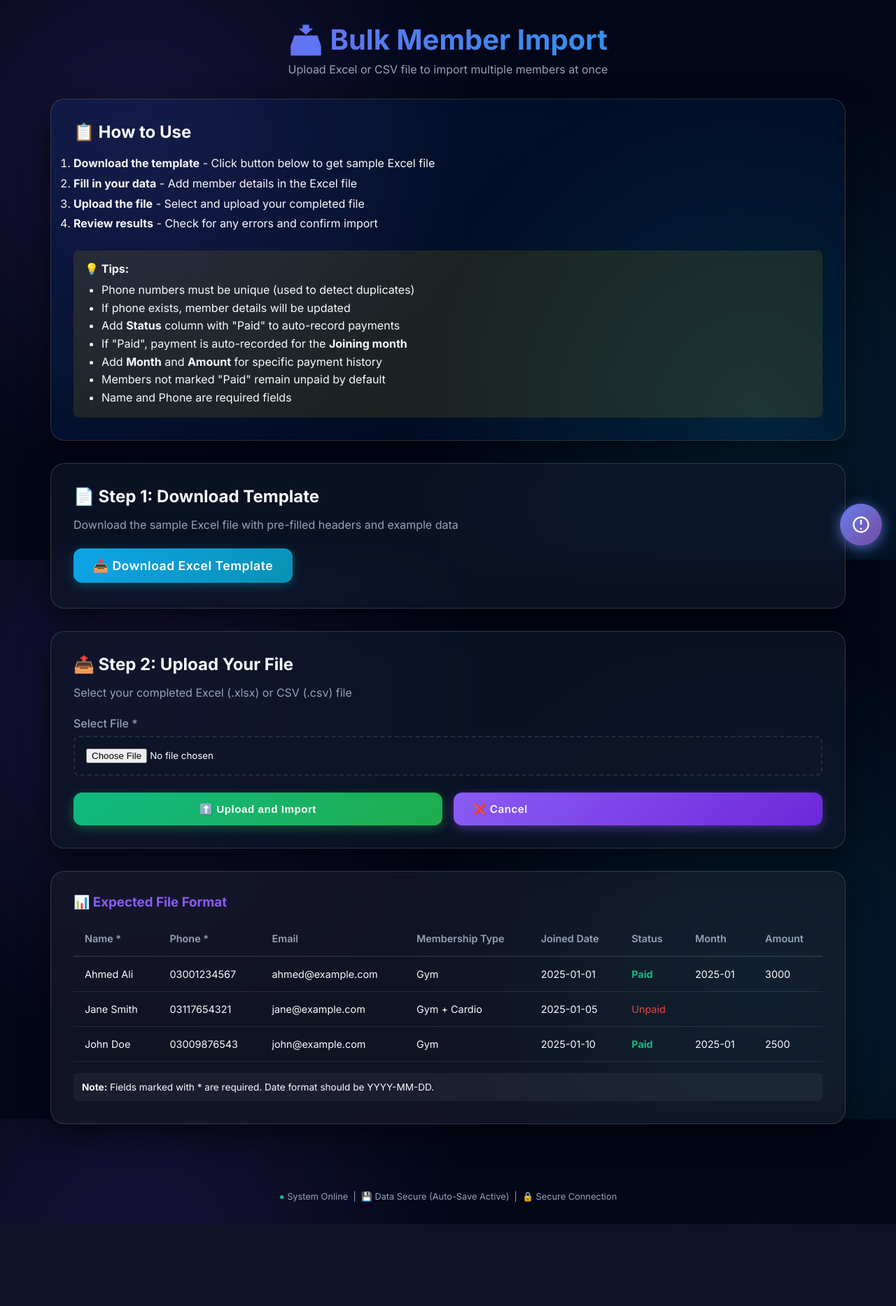
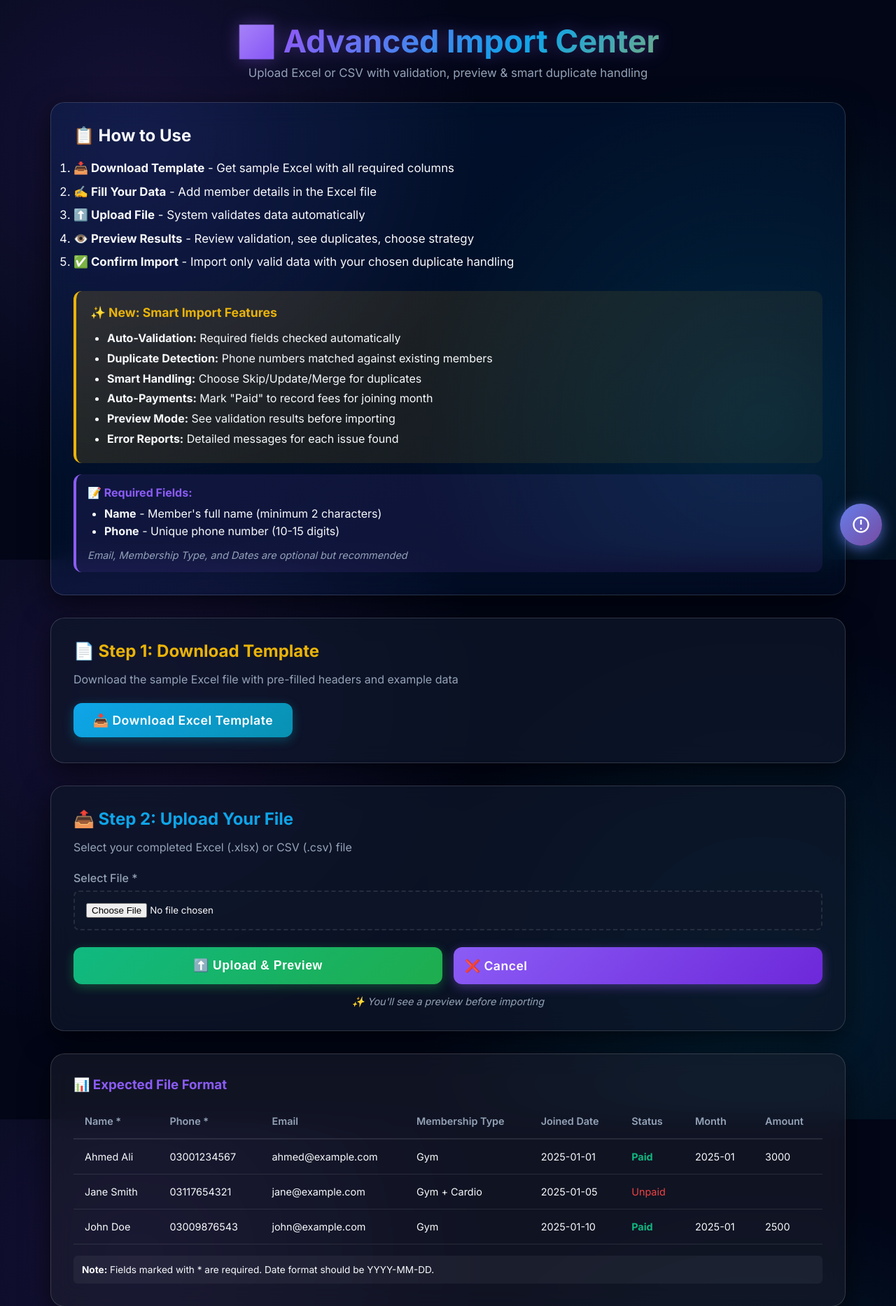
Before and after one commit to AHADKHATTAK1/fitnessmangement, a Flask app: template templates/bulk_import.html in a window 1280 px wide. Shown: the top 1867 px of the page at 70% size. Before the commit the page ends 1750 px from the top, so only its background shows below. Run offline with Flask 3, Linux system fonts and the light colour scheme; the template is opened without the code that fills it, so the values that code supplies are empty; parts of the project's set-up code (start-up, migrations or seed data) failed here and were passed over.

Commit message:
✨ VIP IMPORT UI: Enhanced bulk import page with preview messaging and gold accents

```diff
--- a/templates/bulk_import.html
+++ b/templates/bulk_import.html
@@ -5,10 +5,11 @@
 {% block content %}
 <div style="text-align: center; margin-bottom: 2rem;">
     <h1
-        style="font-size: 2.5rem; background: linear-gradient(135deg, var(--primary), var(--secondary)); -webkit-background-clip: text; background-clip: text; -webkit-text-fill-color: transparent; margin-bottom: 0.5rem;">
-        📥 Bulk Member Import
+        style="font-size: 2.8rem; background: linear-gradient(135deg, #fff 0%, var(--primary) 30%, var(--secondary) 60%, var(--accent-gold) 100%); -webkit-background-clip: text; background-clip: text; -webkit-text-fill-color: transparent; margin-bottom: 0.5rem; filter: drop-shadow(0 0 12px rgba(139, 92, 246, 0.4));">
+        📊 Advanced Import Center
     </h1>
-    <p style="color: var(--text-muted);">Upload Excel or CSV file to import multiple members at once</p>
+    <p style="color: var(--text-muted); font-size: 1.05rem;">Upload Excel or CSV with validation, preview & smart
+        duplicate handling</p>
 </div>
 
 <!-- Instructions Card -->
@@ -16,31 +17,43 @@
     style="margin-bottom: 2rem; background: linear-gradient(145deg, hsla(210, 100%, 50%, 0.1), hsla(210, 100%, 40%, 0.05));">
     <h2 style="margin-bottom: 1rem;">📋 How to Use</h2>
 
-    <ol style="color: var(--text); line-height: 1.8;">
-        <li><strong>Download the template</strong> - Click button below to get sample Excel file</li>
-        <li><strong>Fill in your data</strong> - Add member details in the Excel file</li>
-        <li><strong>Upload the file</strong> - Select and upload your completed file</li>
-        <li><strong>Review results</strong> - Check for any errors and confirm import</li>
+    <ol style="color: var(--text); line-height: 2; font-size: 1.05rem;">
+        <li><strong>📥 Download Template</strong> - Get sample Excel with all required columns</li>
+        <li><strong>✍️ Fill Your Data</strong> - Add member details in the Excel file</li>
+        <li><strong>⬆️ Upload File</strong> - System validates data automatically</li>
+        <li><strong>👁️ Preview Results</strong> - Review validation, see duplicates, choose strategy</li>
+        <li><strong>✅ Confirm Import</strong> - Import only valid data with your chosen duplicate handling</li>
     </ol>
 
     <div
-        style="margin-top: 1.5rem; padding: 1rem; background: hsla(50, 100%, 50%, 0.1); border-left: 4px solid var(--warning); border-radius: 8px;">
-        <strong>💡 Tips:</strong>
+        style="margin-top: 1.5rem; padding: 1.25rem; background: linear-gradient(135deg, rgba(234, 179, 8, 0.15), rgba(234, 179, 8, 0.05)); border-left: 4px solid var(--accent-gold); border-radius: 12px;">
+        <strong style="color: var(--accent-gold); font-size: 1.1rem;">✨ New: Smart Import Features</strong>
+        <ul style="margin: 0.75rem 0 0 1.5rem; line-height: 1.8;">
+            <li><strong>Auto-Validation:</strong> Required fields checked automatically</li>
+            <li><strong>Duplicate Detection:</strong> Phone numbers matched against existing members</li>
+            <li><strong>Smart Handling:</strong> Choose Skip/Update/Merge for duplicates</li>
+            <li><strong>Auto-Payments:</strong> Mark "Paid" to record fees for joining month</li>
+            <li><strong>Preview Mode:</strong> See validation results before importing</li>
+            <li><strong>Error Reports:</strong> Detailed messages for each issue found</li>
+        </ul>
+    </div>
+
+    <div
+        style="margin-top: 1rem; padding: 1rem; background: rgba(139, 92, 246, 0.1); border-left: 4px solid var(--primary); border-radius: 12px;">
+        <strong style="color: var(--primary);">📝 Required Fields:</strong>
         <ul style="margin: 0.5rem 0 0 1.5rem; line-height: 1.6;">
-            <li>Phone numbers must be unique (used to detect duplicates)</li>
-            <li>If phone exists, member details will be updated</li>
-            <li>Add <strong>Status</strong> column with "Paid" to auto-record payments</li>
-            <li>If "Paid", payment is auto-recorded for the <strong>Joining month</strong></li>
-            <li>Add <strong>Month</strong> and <strong>Amount</strong> for specific payment history</li>
-            <li>Members not marked "Paid" remain unpaid by default</li>
-            <li>Name and Phone are required fields</li>
+            <li><strong>Name</strong> - Member's full name (minimum 2 characters)</li>
+            <li><strong>Phone</strong> - Unique phone number (10-15 digits)</li>
         </ul>
+        <div style="margin-top: 0.75rem; color: var(--text-muted); font-size: 0.9rem;">
+            <em>Email, Membership Type, and Dates are optional but recommended</em>
+        </div>
     </div>
 </div>
 
 <!-- Download Template Card -->
 <div class="card" style="margin-bottom: 2rem;">
-    <h2 style="margin-bottom: 1rem;">📄 Step 1: Download Template</h2>
+    <h2 style="margin-bottom: 1rem; color: var(--accent-gold);">📄 Step 1: Download Template</h2>
     <p style="color: var(--text-muted); margin-bottom: 1.5rem;">
         Download the sample Excel file with pre-filled headers and example data
     </p>
@@ -52,7 +65,7 @@
 
 <!-- Upload File Card -->
 <div class="card">
-    <h2 style="margin-bottom: 1rem;">📤 Step 2: Upload Your File</h2>
+    <h2 style="margin-bottom: 1rem; color: var(--secondary);">📤 Step 2: Upload Your File</h2>
     <p style="color: var(--text-muted); margin-bottom: 1.5rem;">
         Select your completed Excel (.xlsx) or CSV (.csv) file
     </p>
@@ -68,13 +81,19 @@
             <div id="fileName" style="margin-top: 0.5rem; color: var(--text-muted); font-size: 0.9rem;"></div>
         </div>
 
+        <input type="hidden" name="action" value="upload">
+
         <div style="display: flex; gap: 1rem; margin-top: 1.5rem;">
-            <button type="submit" class="btn btn-success" style="flex: 1;">
-                ⬆️ Upload and Import
+            <button type="submit" class="btn btn-success" style="flex: 1; font-size: 1.1rem; padding: 1rem;">
+                ⬆️ Upload & Preview
             </button>
-            <a href="{{ url_for('dashboard') }}" class="btn" style="flex: 1;">
+            <a href="{{ url_for('dashboard') }}" class="btn" style="flex: 1; font-size: 1.1rem; padding: 1rem;">
                 ❌ Cancel
             </a>
+        </div>
+
+        <div style="margin-top: 1rem; text-align: center; color: var(--text-muted); font-size: 0.9rem;">
+            <em>✨ You'll see a preview before importing</em>
         </div>
     </form>
 </div>
```
